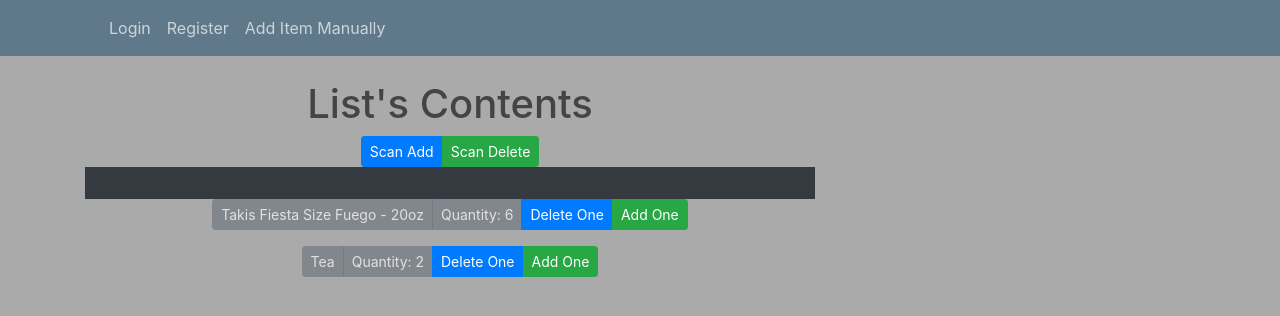
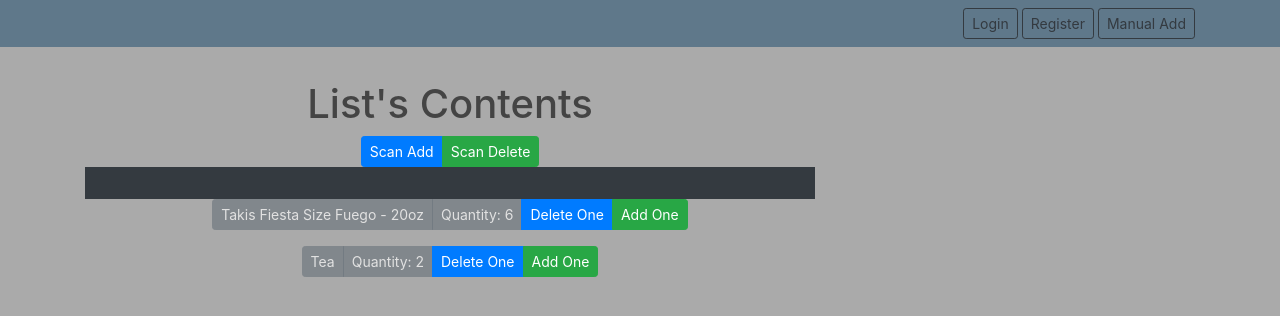
Before and after one commit to treyhamilton/CSC-450-App-Flask, a Flask app: page /listContents/1 in a window 1280 px wide. Shown: the top 316 px of the page. Run offline with Flask 2, Linux system fonts and the light colour scheme; data comes from the database, SQL or seed files in the repository; some libraries are stand-ins or nearby versions.

Commit message:
update navbar

```diff
--- a/GroceryTracking/models.py
+++ b/GroceryTracking/models.py
@@ -14,7 +14,6 @@ class User(db.Model, UserMixin):
     username = db.Column(db.String(20), nullable=False)
     email = db.Column(db.String(40), nullable=False)
     password = db.Column(db.String(60), nullable=False)
-
     lists = db.relationship("List", backref="user")
 
     def __repr__(self):
--- a/GroceryTracking/templates/ListContents.html
+++ b/GroceryTracking/templates/ListContents.html
@@ -1,7 +1,11 @@
 {% extends "layout.html" %}
+
 {% block nav %}
-<a class="nav-item nav-link" href="{{ url_for('AddItemManually', listId = listId) }}">Add Item Manually</a>
+<li class="nav-item">
+  <a class="btn btn-outline-dark btn-sm" href="{{ url_for('AddItemManually', listId = listId) }}">Manual Add</a>
+</li>
 {% endblock nav %}
+
 {% block content %}
 
     <div class="text-center">
--- a/GroceryTracking/templates/MainMenu.html
+++ b/GroceryTracking/templates/MainMenu.html
@@ -20,5 +20,3 @@
             </div>
     </div>
 {% endblock content %}
-
-{% block nav %}{% endblock nav %}
--- a/GroceryTracking/templates/layout.html
+++ b/GroceryTracking/templates/layout.html
@@ -19,26 +19,30 @@
           <nav class="navbar navbar-expand-md navbar-dark bg-steel fixed-top">
             <div class="container">
              {% if current_user.is_authenticated %}
-              <a class="btn btn-outline-dark" onclick="history.back()">Go back</a>
+              <a class="btn btn-outline-dark btn-sm" href="{% block back %}{% endblock back %}">Go back</a>
              {% endif %}
               <a class="navbar-brand" href="/"></a>
 
-              <button class="navbar-toggler" type="button" data-toggle="collapse" data-target="#navbarToggle" aria-controls="navbarToggle" aria-expanded="false" aria-label="Toggle navigation">
-                <span class="navbar-toggler-icon"></span>
-              </button>
-              <div class="collapse navbar-collapse" id="navbarToggle">
-                <!-- Navbar Right Side -->
-                <div class="navbar-nav">
+
+                <ul class="nav justify-content-end">
                   {% if current_user.is_authenticated %}
-                    <a class="nav-item nav-link" href="{{ url_for('logout') }}">Logout</a>
-                    <a class="nav-item nav-link" href="{{ url_for('mainMenuRoute') }}">Home</a>
+                    <li class="nav-item">
+                      <a class="btn btn-outline-dark btn-sm mr-1" href="{{ url_for('logout') }}">Logout</a>
+                    </li>
+                    <li class="nav-item">
+                      <a class="btn btn-outline-dark btn-sm mr-1" href="{{ url_for('mainMenuRoute') }}">Home</a>
+                    </li>
                   {% else %}
-                    <a class="nav-item nav-link" href="{{ url_for('login') }}">Login</a>
-                    <a class="nav-item nav-link" href="{{ url_for('registerRoute') }}">Register</a>
+                    <li class="nav-item">
+                      <a class="btn btn-outline-dark btn-sm mr-1" href="{{ url_for('login') }}">Login</a>
+                    </li>
+                    <li class="nav-item">
+                      <a class="btn btn-outline-dark btn-sm mr-1" href="{{ url_for('registerRoute') }}">Register</a>
+                    </li>
                   {% endif %}
                   {% block nav %}{% endblock nav %}
-                </div>
-              </div>
+                </ul>
+
             </div>
           </nav>
         </header>
--- a/GroceryTracking/templates/listManagement.html
+++ b/GroceryTracking/templates/listManagement.html
@@ -17,3 +17,4 @@
 
 
 {% endblock content %}
+{% block back %}{% endblock back %}
```
